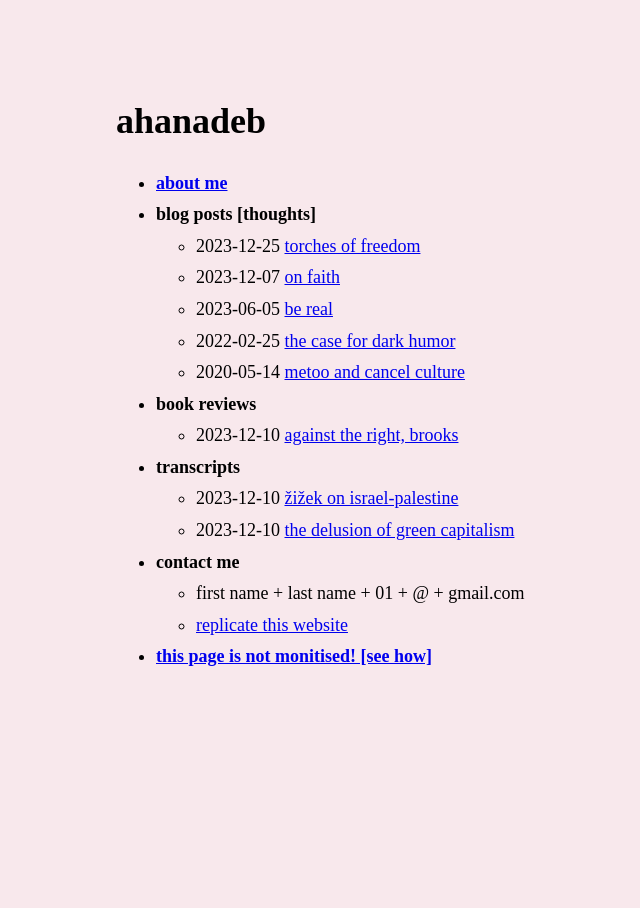
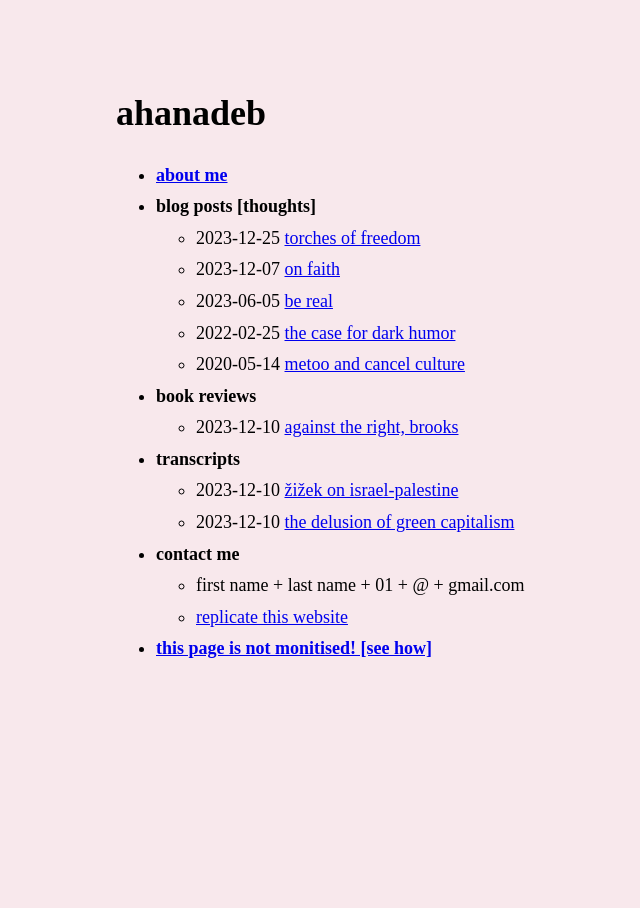
Before and after one commit to ahanadeb/ahanadeb.github.io, a Jekyll site: the page built from index.md, in a window 1280 px wide. Shown: the whole page, without its empty margins (204-844 px from the left). Built offline with Jekyll 4.4.1, drawn with Linux system fonts in a browser that asks for light colours.

```diff
--- a/_sass/no-style-please.scss
+++ b/_sass/no-style-please.scss
@@ -28,7 +28,7 @@ body {
   //font-family: Cambria, Cochin, Georgia, Times, 'Times New Roman', serif;
   font-size: 18px;
   line-height: 1.4;
-  margin: 1;
+  margin: 0;
   min-height: 100%;
   overflow-wrap: break-word;
 }
```
Also changed, not shown: 2 other files.
